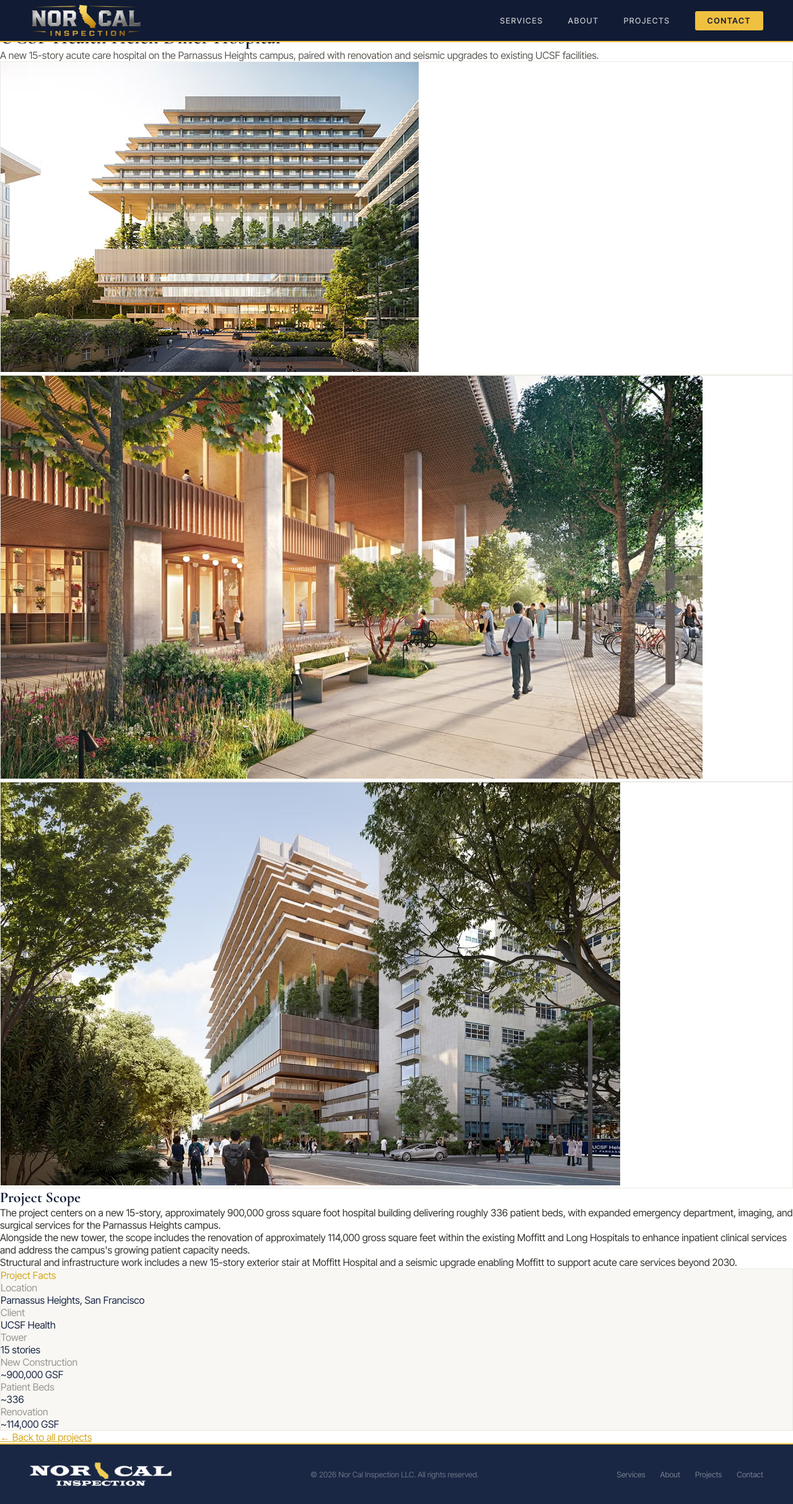
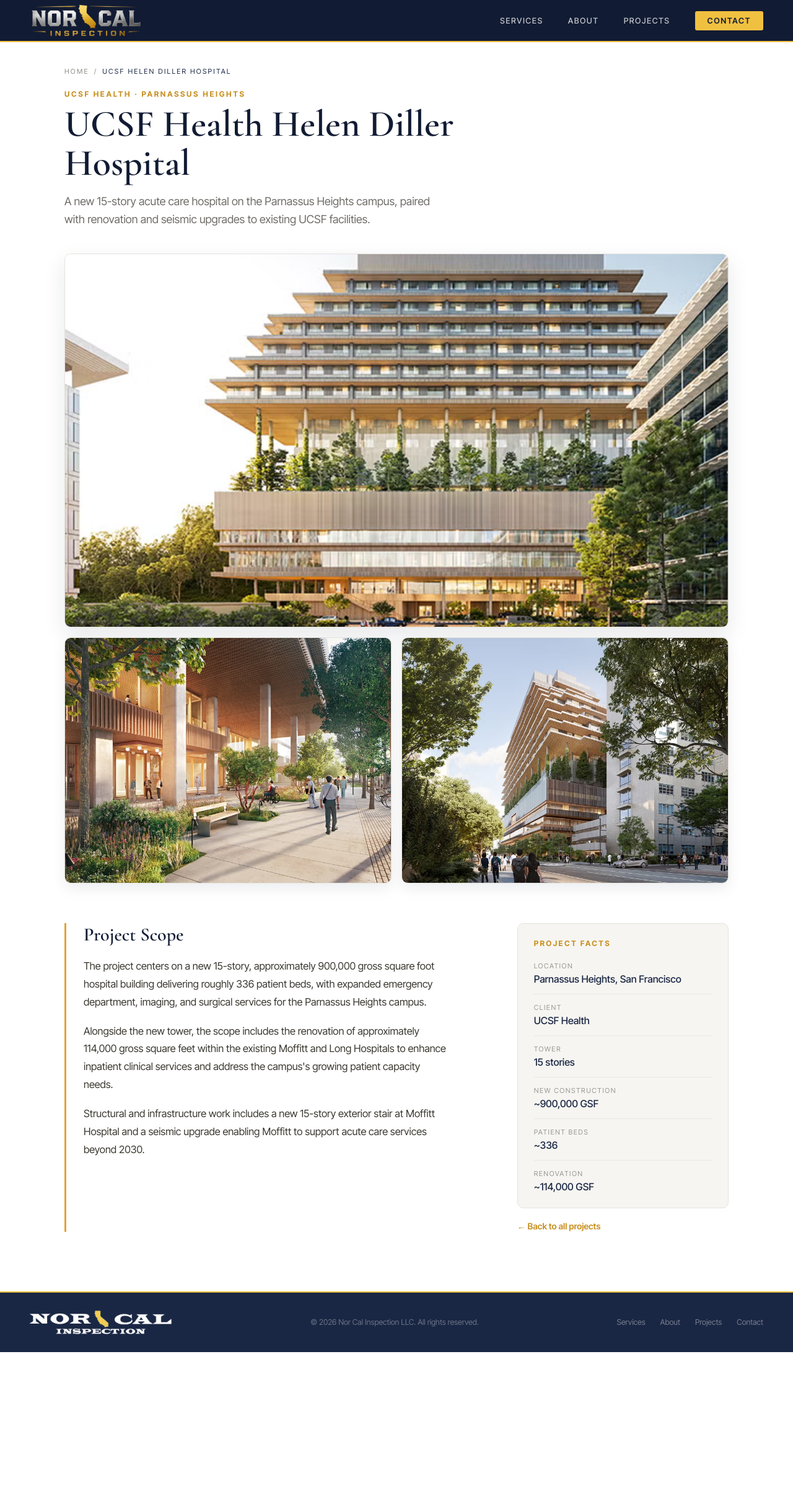
Before and after one commit to norcal-inspection/norcal-inspection.github.io, a React (Vite) app: page /projects/ucsf-helen-diller in a window 1280 px wide. Shown: the whole page at 62% size. After the commit the page ends 2181 px from the top, so only its background shows below. Built offline with nearby package versions, Linux system fonts and the light colour scheme.

Commit message:
Update HelenDillerProject.tsx

```diff
--- a/src/pages/HelenDillerProject.tsx
+++ b/src/pages/HelenDillerProject.tsx
@@ -1,10 +1,11 @@
+import { useEffect, useState } from "react";
 import { Link } from "react-router-dom";
 import elevationImg from "@/assets/ucsf-helen-diller-elevation.avif";
 import entranceImg from "@/assets/ucsf-helen-diller-entrance.avif";
 import streetViewImg from "@/assets/ucsf-helen-diller-street-view.avif";
 
 // ─── Images ──────────────────────────────────────────────────────────────────
-// The first image is the large featured one; the rest fill the smaller slots.
+// First image is the large featured one; the rest fill the thumbnail row.
 // To add a slot: import the file above, then add a line here.
 const IMAGES = [
   { src: elevationImg,  alt: "UCSF Helen Diller Hospital — elevation view from Mount Sutro" },
@@ -22,78 +23,65 @@
   { label: "Renovation",       value: "~114,000 GSF" },
 ];
 
-const serif = { fontFamily: "'Cormorant Garamond', serif" } as const;
+const HelenDillerProject = () => {
+  // Measure the real header height so the title can never sit under it.
+  const [topPad, setTopPad] = useState(104);
+  useEffect(() => {
+    const measure = () => {
+      const h =
+        document.querySelector(".site-header") ||
+        document.querySelector("header");
+      const height = h ? (h as HTMLElement).offsetHeight : 68;
+      setTopPad(height + 40);
+    };
+    measure();
+    window.addEventListener("resize", measure);
+    return () => window.removeEventListener("resize", measure);
+  }, []);
 
-const HelenDillerProject = () => {
   const [featured, ...rest] = IMAGES;
 
   return (
-    <div className="min-h-screen flex flex-col bg-white" style={{ color: "#2d2b26" }}>
-      {/* pt-28 pushes everything below the fixed top navigation bar */}
-      <main className="flex-1 w-full max-w-[1120px] mx-auto px-6 pt-28 pb-24">
-
+    <div className="hdp">
+      <style>{css}</style>
+      <main className="hdp-main" style={{ paddingTop: topPad }}>
         {/* Breadcrumb */}
-        <nav className="text-[11px] font-semibold tracking-[0.22em] uppercase mb-6"
-             style={{ color: "#9a9790" }}>
-          <Link to="/" className="hover:opacity-70" style={{ color: "#9a9790" }}>Home</Link>
-          <span className="mx-2">/</span>
-          <span style={{ color: "#1a2744" }}>UCSF Helen Diller Hospital</span>
+        <nav className="hdp-crumb">
+          <Link to="/" className="hdp-crumb-link">Home</Link>
+          <span className="hdp-crumb-sep">/</span>
+          <span className="hdp-crumb-here">UCSF Helen Diller Hospital</span>
         </nav>
 
-        {/* Title block — sits below the nav, no longer hidden under it */}
-        <header className="max-w-3xl">
-          <div className="text-xs font-bold tracking-[0.25em] uppercase"
-               style={{ color: "#d4a820" }}>
-            UCSF Health · Parnassus Heights
-          </div>
-          <h1 className="text-4xl md:text-6xl font-semibold leading-[1.05] mt-3"
-              style={{ ...serif, color: "#111b33" }}>
-            UCSF Health Helen Diller Hospital
-          </h1>
-          <p className="mt-4 text-lg leading-relaxed" style={{ color: "#5c5a54" }}>
+        {/* Title — now sits below the nav */}
+        <div className="hdp-titleblock">
+          <div className="hdp-eyebrow">UCSF Health · Parnassus Heights</div>
+          <h1 className="hdp-title">UCSF Health Helen Diller Hospital</h1>
+          <p className="hdp-intro">
             A new 15-story acute care hospital on the Parnassus Heights campus, paired with
             renovation and seismic upgrades to existing UCSF facilities.
           </p>
-        </header>
+        </div>
 
-        {/* ── Image slots ── */}
-        <section className="mt-10">
-          {/* Featured image */}
-          <div className="rounded-md overflow-hidden"
-               style={{ border: "1px solid #eceae5" }}>
-            <img
-              src={featured.src}
-              alt={featured.alt}
-              className="w-full object-cover"
-              style={{ aspectRatio: "16 / 9" }}
-            />
+        {/* Gallery */}
+        <section className="hdp-gallery">
+          <div className="hdp-lead">
+            <img src={featured.src} alt={featured.alt} />
           </div>
-
-          {/* Remaining images in a responsive row of slots */}
           {rest.length > 0 && (
-            <div className="grid grid-cols-2 md:grid-cols-3 gap-4 mt-4">
+            <div className="hdp-thumbs">
               {rest.map((img) => (
-                <div key={img.src} className="rounded-md overflow-hidden"
-                     style={{ border: "1px solid #eceae5" }}>
-                  <img
-                    src={img.src}
-                    alt={img.alt}
-                    className="w-full object-cover"
-                    style={{ aspectRatio: "4 / 3" }}
-                  />
+                <div className="hdp-cell" key={img.src}>
+                  <img src={img.src} alt={img.alt} />
                 </div>
               ))}
             </div>
           )}
         </section>
 
-        {/* ── Project information ── */}
-        <section className="mt-16 grid grid-cols-1 lg:grid-cols-3 gap-12">
-          {/* Scope copy */}
-          <div className="lg:col-span-2 space-y-6 leading-relaxed" style={{ color: "#33322d" }}>
-            <h2 className="text-3xl font-semibold" style={{ ...serif, color: "#111b33" }}>
-              Project Scope
-            </h2>
+        {/* Details */}
+        <section className="hdp-body">
+          <div className="hdp-scope">
+            <h2 className="hdp-h2">Project Scope</h2>
             <p>
               The project centers on a new 15-story, approximately 900,000 gross square foot
               hospital building delivering roughly 336 patient beds, with expanded emergency
@@ -111,35 +99,19 @@
             </p>
           </div>
 
-          {/* Facts sidebar */}
-          <aside>
-            <div className="rounded-md p-6" style={{ background: "#f8f7f4", border: "1px solid #eceae5" }}>
-              <div className="text-xs font-bold tracking-[0.2em] uppercase mb-4"
-                   style={{ color: "#d4a820" }}>
-                Project Facts
-              </div>
-              <dl className="space-y-4">
+          <aside className="hdp-aside">
+            <div className="hdp-facts">
+              <div className="hdp-facts-title">Project Facts</div>
+              <dl className="hdp-facts-list">
                 {FACTS.map((f) => (
-                  <div key={f.label}>
-                    <dt className="text-[11px] font-semibold tracking-[0.15em] uppercase"
-                        style={{ color: "#9a9790" }}>
-                      {f.label}
-                    </dt>
-                    <dd className="text-base font-medium mt-1" style={{ color: "#1a2744" }}>
-                      {f.value}
-                    </dd>
+                  <div className="hdp-fact" key={f.label}>
+                    <dt>{f.label}</dt>
+                    <dd>{f.value}</dd>
                   </div>
                 ))}
               </dl>
             </div>
-
-            <Link
-              to="/"
-              className="inline-block mt-6 text-sm font-semibold tracking-wide hover:opacity-70"
-              style={{ color: "#d4a820" }}
-            >
-              ← Back to all projects
-            </Link>
+            <Link to="/" className="hdp-back">← Back to all projects</Link>
           </aside>
         </section>
       </main>
@@ -147,4 +119,50 @@
   );
 };
 
+// ─── Scoped styles (self-contained; nothing else in the site is affected) ─────
+const css = `
+.hdp { background: #ffffff; color: #2d2b26; min-height: 100vh; }
+.hdp-main { max-width: 1120px; margin: 0 auto; padding-left: 24px; padding-right: 24px; padding-bottom: 96px; }
+
+.hdp-crumb { font-size: 11px; letter-spacing: 0.2em; text-transform: uppercase; color: #8f8c85; margin-bottom: 22px; }
+.hdp-crumb-link { color: #8f8c85; text-decoration: none; }
+.hdp-crumb-link:hover { color: #1a2744; }
+.hdp-crumb-sep { margin: 0 8px; }
+.hdp-crumb-here { color: #1a2744; }
+
+.hdp-titleblock { max-width: 760px; }
+.hdp-eyebrow { color: #c88f1e; font-weight: 700; font-size: 12px; letter-spacing: 0.22em; text-transform: uppercase; }
+.hdp-title { font-family: 'Cormorant Garamond', serif; color: #111b33; font-weight: 600; line-height: 1.05; margin: 10px 0 0; font-size: clamp(34px, 5vw, 60px); }
+.hdp-intro { color: #6f6d67; font-size: 18px; line-height: 1.6; margin: 16px 0 0; max-width: 60ch; }
+
+.hdp-gallery { margin-top: 40px; }
+.hdp-lead { border-radius: 10px; overflow: hidden; border: 1px solid #e6e3dd; box-shadow: 0 12px 34px rgba(17,27,51,0.10); }
+.hdp-lead img { display: block; width: 100%; aspect-ratio: 16 / 9; object-fit: cover; transition: transform 0.6s ease; }
+.hdp-lead:hover img { transform: scale(1.03); }
+
+.hdp-thumbs { display: grid; gap: 16px; margin-top: 16px; grid-template-columns: repeat(auto-fit, minmax(220px, 1fr)); }
+.hdp-cell { border-radius: 10px; overflow: hidden; border: 1px solid #e6e3dd; box-shadow: 0 8px 22px rgba(17,27,51,0.08); }
+.hdp-cell img { display: block; width: 100%; aspect-ratio: 4 / 3; object-fit: cover; transition: transform 0.6s ease; }
+.hdp-cell:hover img { transform: scale(1.04); }
+
+.hdp-body { display: grid; gap: 48px; margin-top: 64px; grid-template-columns: 1fr; }
+@media (min-width: 900px) { .hdp-body { grid-template-columns: 2fr 1fr; } }
+
+.hdp-scope { border-left: 3px solid #e0a437; padding-left: 28px; }
+.hdp-h2 { font-family: 'Cormorant Garamond', serif; color: #111b33; font-weight: 600; font-size: 30px; margin: 0 0 4px; }
+.hdp-scope p { margin: 18px 0 0; line-height: 1.75; color: #3a382f; font-size: 16.5px; max-width: 62ch; }
+
+.hdp-aside { align-self: start; }
+.hdp-facts { background: #f7f5f1; border: 1px solid #e6e3dd; border-radius: 10px; padding: 24px 26px; }
+.hdp-facts-title { color: #c88f1e; font-weight: 700; font-size: 12px; letter-spacing: 0.2em; text-transform: uppercase; margin-bottom: 8px; }
+.hdp-facts-list { margin: 0; }
+.hdp-fact { padding: 14px 0; border-bottom: 1px solid #eae7e0; }
+.hdp-fact:last-child { border-bottom: none; padding-bottom: 0; }
+.hdp-fact dt { font-size: 11px; letter-spacing: 0.14em; text-transform: uppercase; color: #9a9790; }
+.hdp-fact dd { margin: 4px 0 0; font-size: 16px; font-weight: 500; color: #1a2744; }
+
+.hdp-back { display: inline-block; margin-top: 20px; color: #c88f1e; font-weight: 600; font-size: 14px; text-decoration: none; }
+.hdp-back:hover { opacity: 0.7; }
+`;
+
 export default HelenDillerProject;
```
